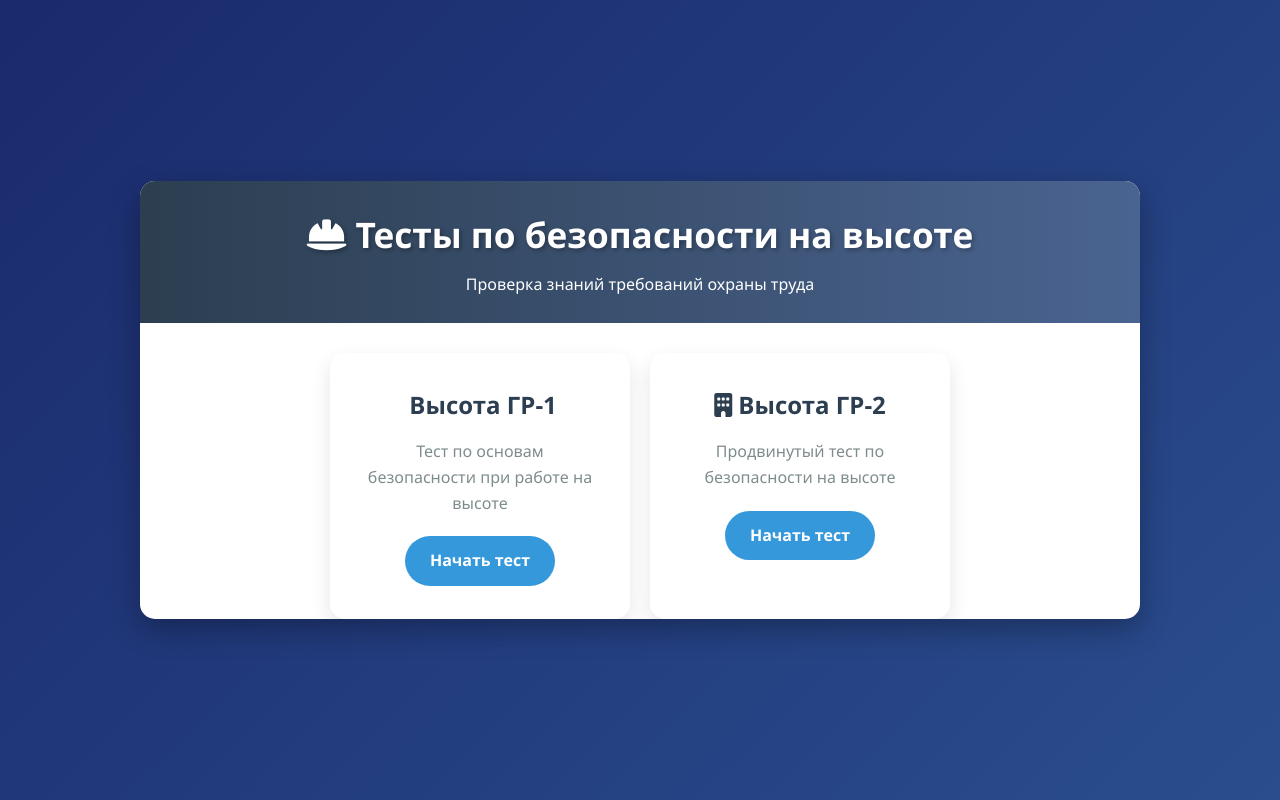
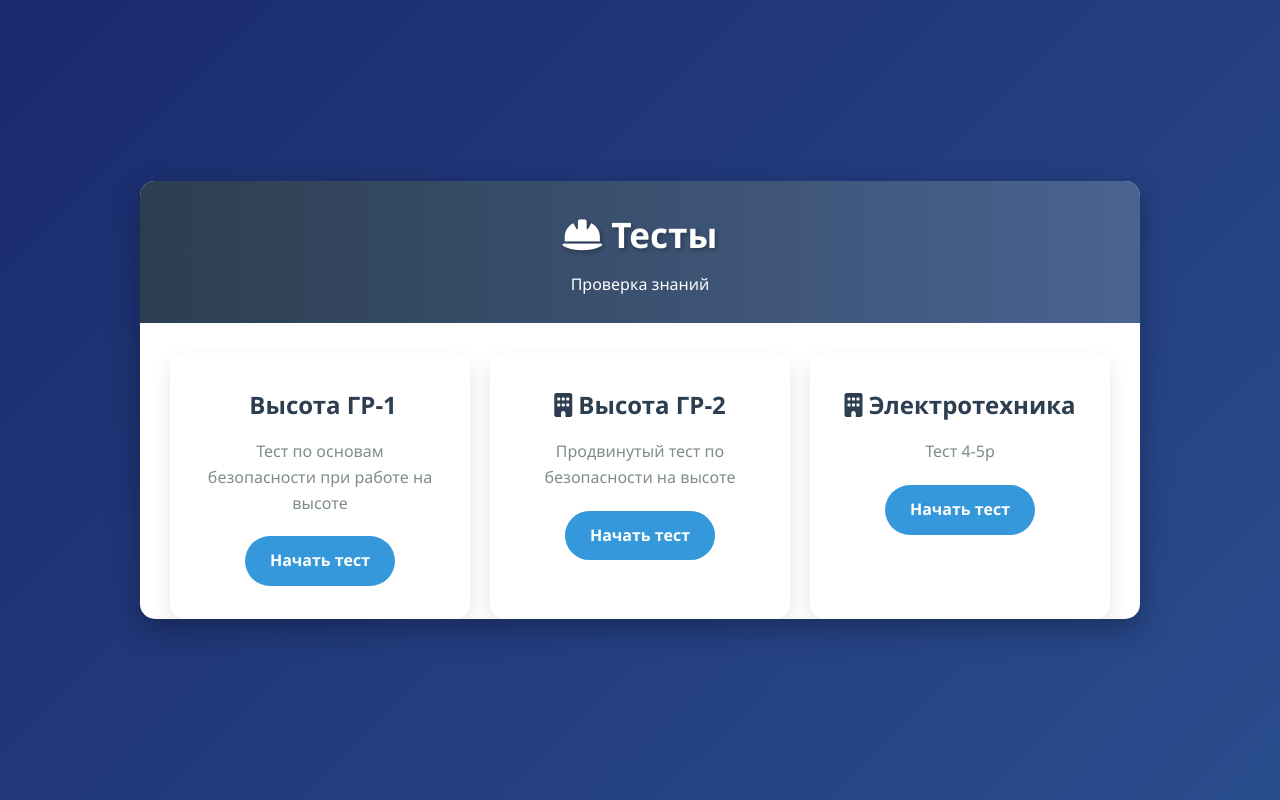
Before and after one commit to ily6589/Test-Group, a plain HTML site: page index.html in a window 1280 px wide. Drawn offline with Linux system fonts and the light colour scheme.

Commit message:
Update index.html

```diff
--- a/index.html
+++ b/index.html
@@ -3,7 +3,7 @@
 <head>
     <meta charset="UTF-8">
     <meta name="viewport" content="width=device-width, initial-scale=1.0">
-    <title>Тесты по безопасности на высоте</title>
+    <title>Тесты</title>
     <link rel="stylesheet" href="https://cdnjs.cloudflare.com/ajax/libs/font-awesome/6.4.0/css/all.min.css">
     <style>
         * {
@@ -386,8 +386,8 @@
 <body>
     <div class="container">
         <header>
-            <h1><i class="fas fa-hard-hat"></i> Тесты по безопасности на высоте</h1>
-            <p>Проверка знаний требований охраны труда</p>
+            <h1><i class="fas fa-hard-hat"></i> Тесты </h1>
+            <p>Проверка знаний </p>
         </header>
 
         <div id="test-selection">
@@ -400,6 +400,11 @@
                 <div class="test-card" onclick="loadTest('gr2')">
                     <h2><i class="fas fa-building"></i> Высота ГР-2</h2>
                     <p>Продвинутый тест по безопасности на высоте</p>
+                    <div class="btn">Начать тест</div>
+                </div>
+                <div class="test-card" onclick="loadTest('gr3')">
+                    <h2><i class="fas fa-building"></i> Электротехника</h2>
+                    <p>Тест 4-5р </p>
                     <div class="btn">Начать тест</div>
                 </div>
             </div>
@@ -464,7 +469,7 @@
             document.getElementById('test-selection').style.display = 'none';
             document.getElementById('loading-screen').style.display = 'block';
 
-            const testFile = testId === 'gr1' ? 'gr1.json' : 'gr2.json';
+            const testFile = testId === 'gr1' ? 'gr1.json' : 'gr2.json': gr3.json;
 
             fetch(testFile)
                 .then(response => {
```
